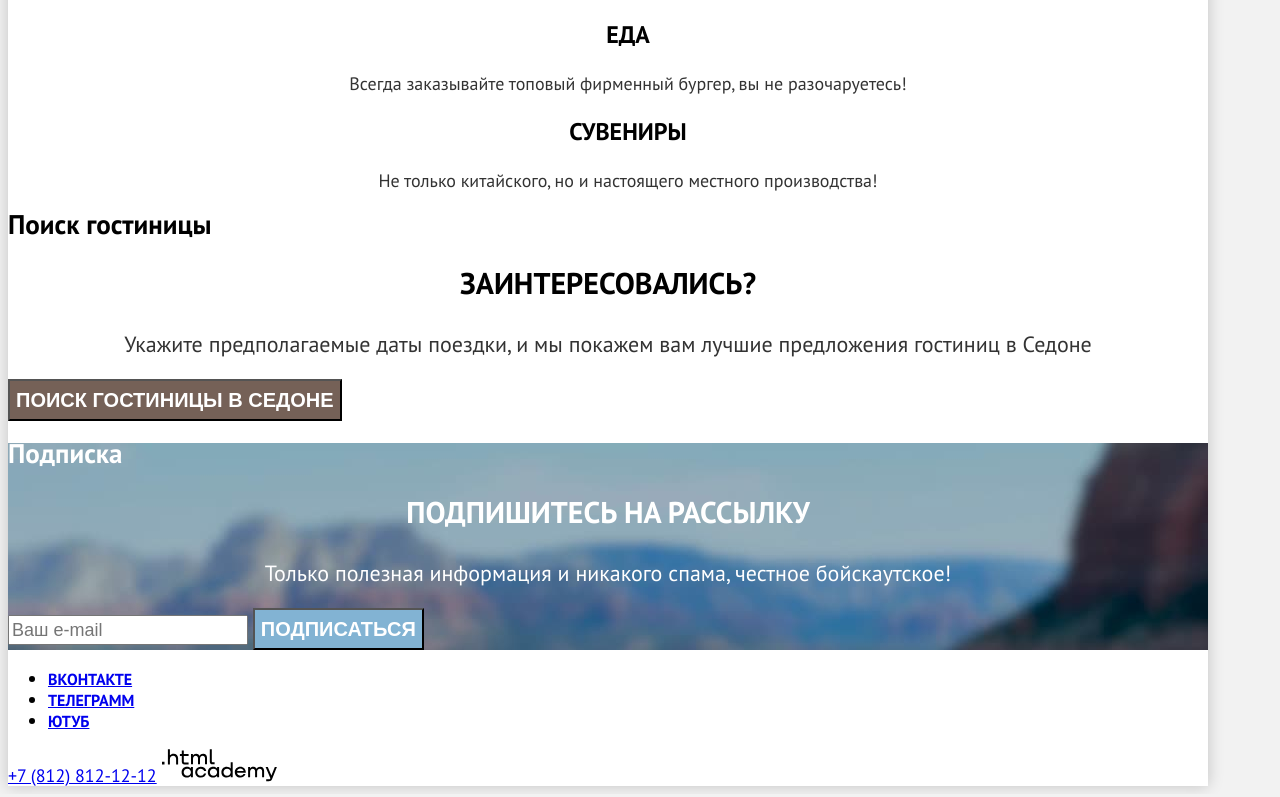
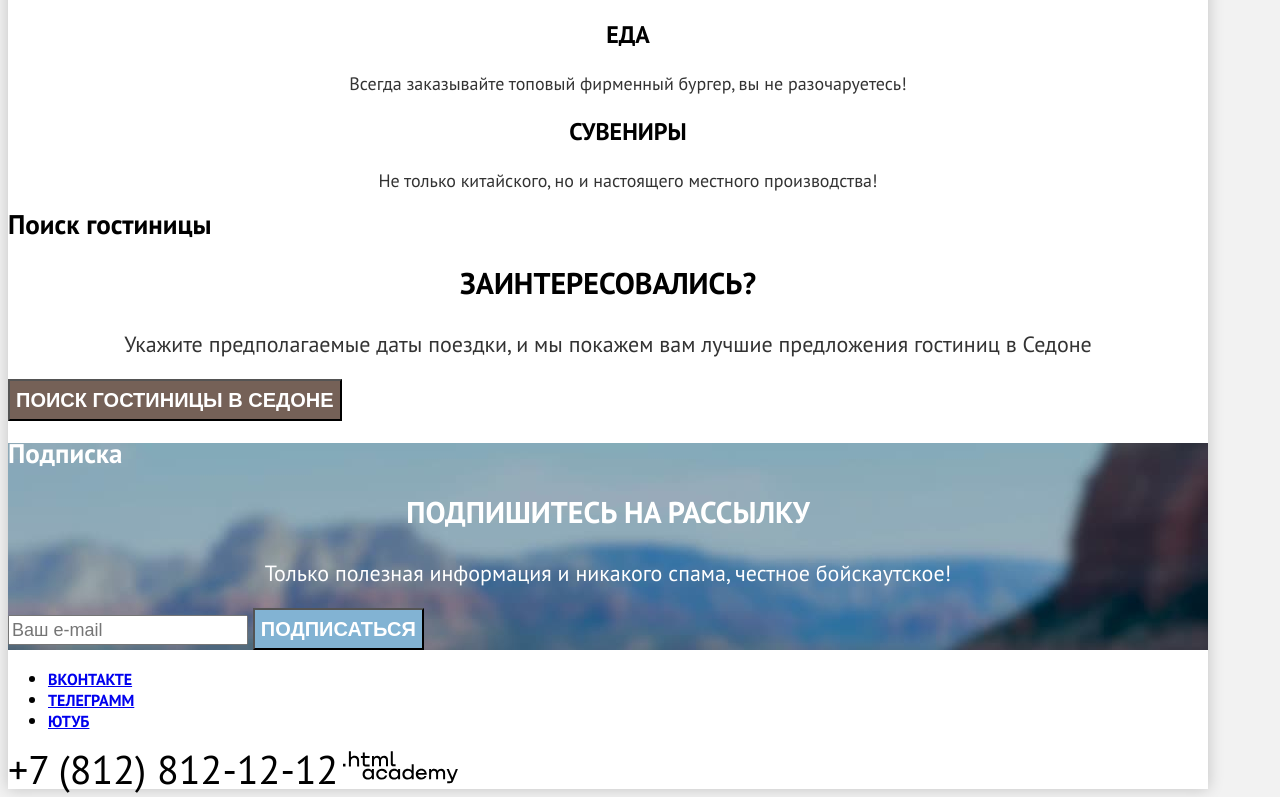
Before and after one commit to htmlacademy-htmlcss/2254773-sedona-36, a plain HTML site: page index.html in a window 1280 px wide. Shown: the part 2461-3258 px from the top of the page. Drawn offline with Linux system fonts and the light colour scheme.

Commit message:
добавляет текстовые параметры футера

```diff
--- a/styles/styles.css
+++ b/styles/styles.css
@@ -149,3 +149,12 @@ text-align: center;
   font-size: 18px;
   line-height: 24px;
 }
+
+
+.contacts-phone {
+  color: rgba(0, 0, 0, 1);
+  font-size: 40px;
+  line-height: 40px;
+  text-align: center;
+  text-decoration: none;
+}
```
